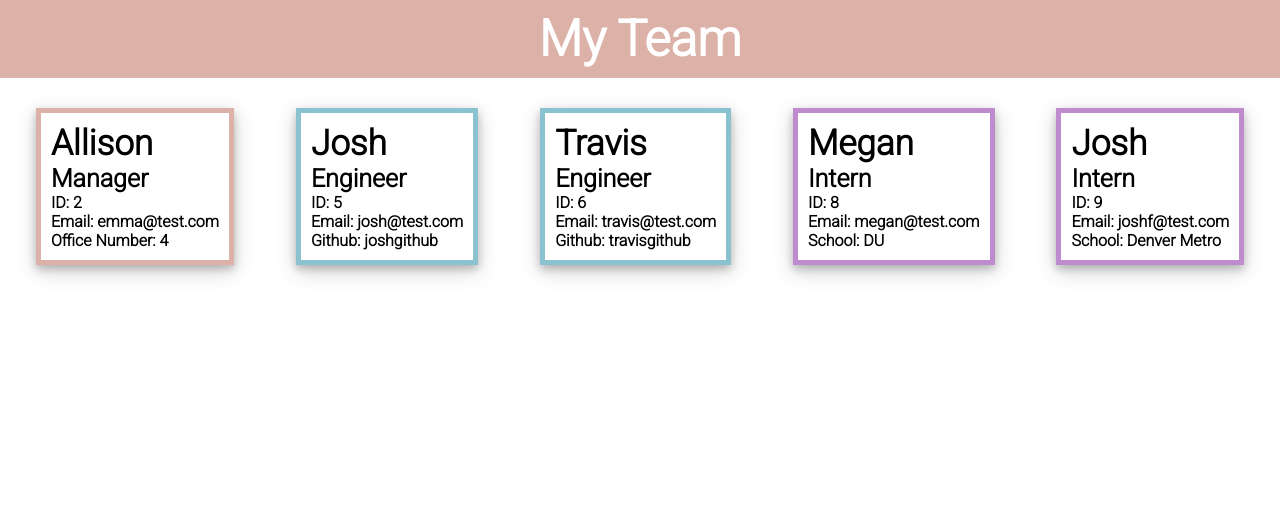
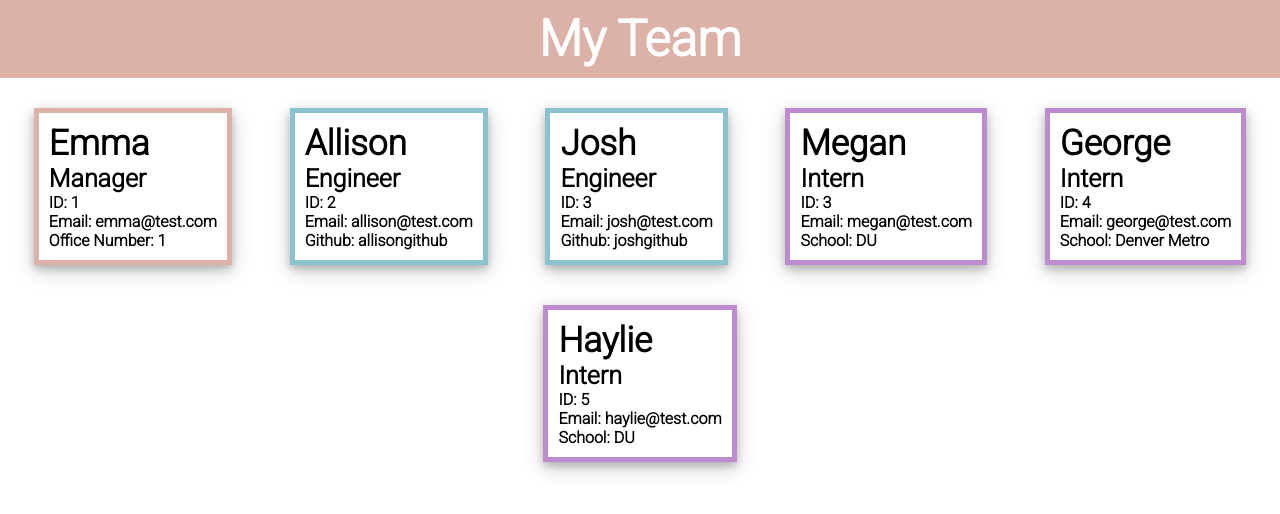
Before and after one commit to emmareimer/team_profile_generator, a website: page log.html in a window 1280 px wide. Drawn offline with Linux system fonts and the light colour scheme.

```diff
--- a/index.js
+++ b/index.js
@@ -17,7 +17,7 @@
       {
         type: "input",
         name: "teamManagerName",
-        message: "What is your employee's name?",
+        message: "What is your name?",
       },
       {
         type: "input",
--- a/log.html
+++ b/log.html
@@ -19,30 +19,30 @@
     <main>
 
     <div class="card">
-    <h2>Allison</h2>
+    <h2>Emma</h2>
     <h3>Manager</h3>
         <section class="card-items">
-        <h4>ID: 2</h4>
+        <h4>ID: 1</h4>
         <h4>Email: <a href="mailto: emma@test.com">emma@test.com</a></h4>
-        <h4>Office Number: 4</h4>
+        <h4>Office Number: 1</h4>
         </section>
     </div>
 
 
     <div class="engineer-card">
-        <h2>Josh</h2>
+        <h2>Allison</h2>
         <h3>Engineer</h3>
-        <h4>ID: 5</h4>
-        <h4>Email: <a href="mailto: josh@test.com">josh@test.com</a></h4>
-        <h4>Github: <a href ="www.github.com/joshgithub" target="_blank">joshgithub</a></h4>
+        <h4>ID: 2</h4>
+        <h4>Email: <a href="mailto: allison@test.com">allison@test.com</a></h4>
+        <h4>Github: <a href ="www.github.com/allisongithub" target="_blank">allisongithub</a></h4>
     </div>
 
     <div class="engineer-card">
-        <h2>Travis</h2>
+        <h2>Josh</h2>
         <h3>Engineer</h3>
-        <h4>ID: 6</h4>
-        <h4>Email: <a href="mailto: travis@test.com">travis@test.com</a></h4>
-        <h4>Github: <a href ="www.github.com/travisgithub" target="_blank">travisgithub</a></h4>
+        <h4>ID: 3</h4>
+        <h4>Email: <a href="mailto: josh@test.com">josh@test.com</a></h4>
+        <h4>Github: <a href ="www.github.com/joshgithub" target="_blank">joshgithub</a></h4>
     </div>
 
 
@@ -50,17 +50,25 @@
     <div class="intern-card">
         <h2>Megan</h2>
         <h3>Intern</h3>
-        <h4>ID: 8</h4>
+        <h4>ID: 3</h4>
         <h4>Email: <a href="mailto: megan@test.com">megan@test.com</a></h4>
         <h4>School: DU</h4>
     </div>
 
     <div class="intern-card">
-        <h2>Josh</h2>
+        <h2>George</h2>
         <h3>Intern</h3>
-        <h4>ID: 9</h4>
-        <h4>Email: <a href="mailto: joshf@test.com">joshf@test.com</a></h4>
+        <h4>ID: 4</h4>
+        <h4>Email: <a href="mailto: george@test.com">george@test.com</a></h4>
         <h4>School: Denver Metro</h4>
+    </div>
+
+    <div class="intern-card">
+        <h2>Haylie</h2>
+        <h3>Intern</h3>
+        <h4>ID: 5</h4>
+        <h4>Email: <a href="mailto: haylie@test.com">haylie@test.com</a></h4>
+        <h4>School: DU</h4>
     </div>
 
 
```
Also changed, not shown: README.md.
